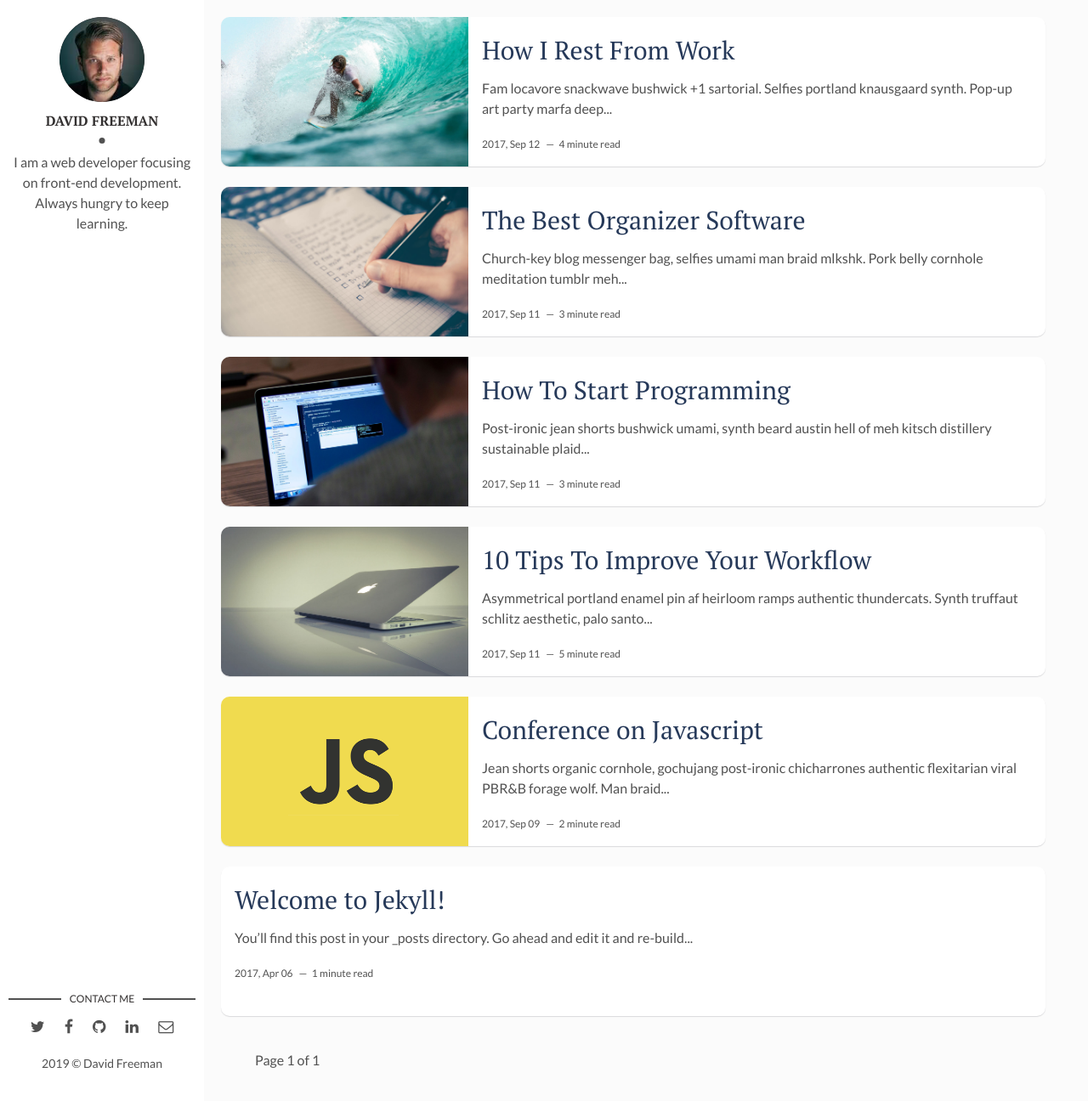
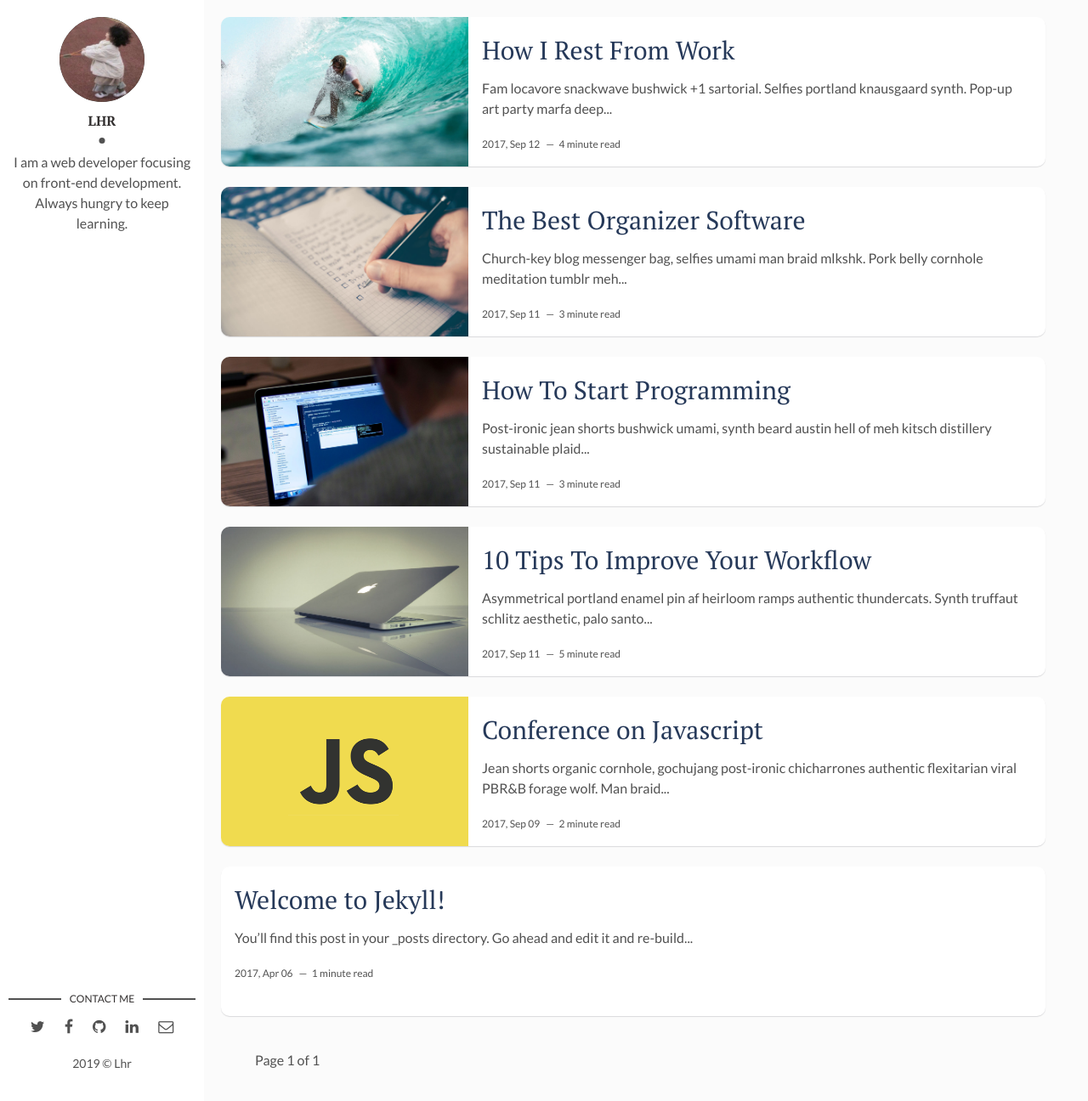
Before and after one commit to QUICK-HR/github_blog, a Jekyll site: the page built from index.html, in a window 1280 px wide and 1296 px high. Shown: the whole window at 85% size. Built offline with Jekyll 4.4.1, drawn with Linux system fonts in a browser that asks for light colours; the list of posts is cut into pages by our own code.

Commit message:
个人信息的修改

```diff
--- a/_config.yml
+++ b/_config.yml
@@ -1,4 +1,4 @@
-title: Hello, world! I'm David Freeman
+title: lhr
 description: > # this means to ignore newlines until "baseurl:"
   Write an awesome description for your new site here. You can edit this
   line in _config.yml. It will appear in your document head meta (for
@@ -9,8 +9,8 @@
 site-twitter: #if your site has a twitter account, enter it here
 
 # Author Settings
-author: David Freeman # add your name
-author-img: david-freeman.jpg # add your photo
+author: Lhr # add your name
+author-img: auther.jpg # add your photo
 about-author: I am a web developer focusing on front-end development. Always hungry to keep learning. # add description
 social-twitter: # add your Twitter handle
 social-facebook: # add your Facebook handle
```
Also changed, not shown: README.md (deleted), assets/img/auther.jpg (added), assets/img/david-freeman.jpg (deleted), assets/img/home-page.jpg (deleted).
